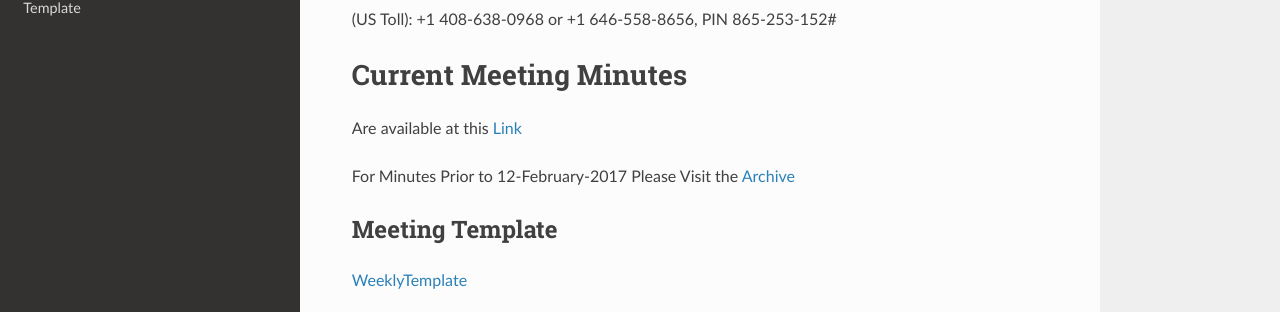
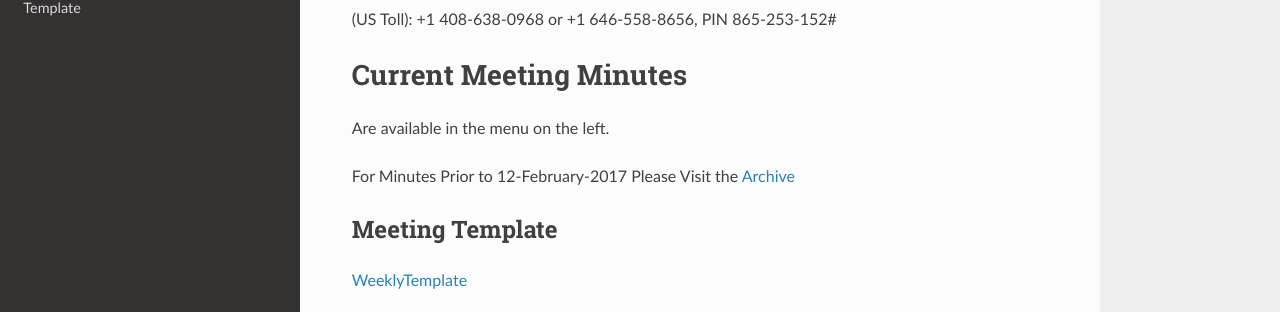
Before and after one commit to zsshah/production, an MkDocs documentation site: the page built from docs/index.md, in a window 1280 px wide and 900 px high, scrolled down 717 px. Shown: the part 350-662 px from the top of the window. Built offline with MkDocs 1.6.1, drawn with Linux system fonts in a browser that asks for light colours; nearby versions of some CDN libraries; old or Windows-style settings are respelled for this version of MkDocs.

Commit message:
Update index.md

```diff
--- a/docs/index.md
+++ b/docs/index.md
@@ -27,7 +27,7 @@ Join from PC, Mac, Linux, iOS or Android: [https://IU.zoom.us/j/865253152](https
 
 # Current Meeting Minutes
 
-Are available at this [Link](WeeklyMinutes)
+Are available in the menu on the left.
 
 For Minutes Prior to 12-February-2017 Please Visit the [Archive](https://twiki.grid.iu.edu/bin/view/Production/WeeklyProductionMeetings)
 
```
